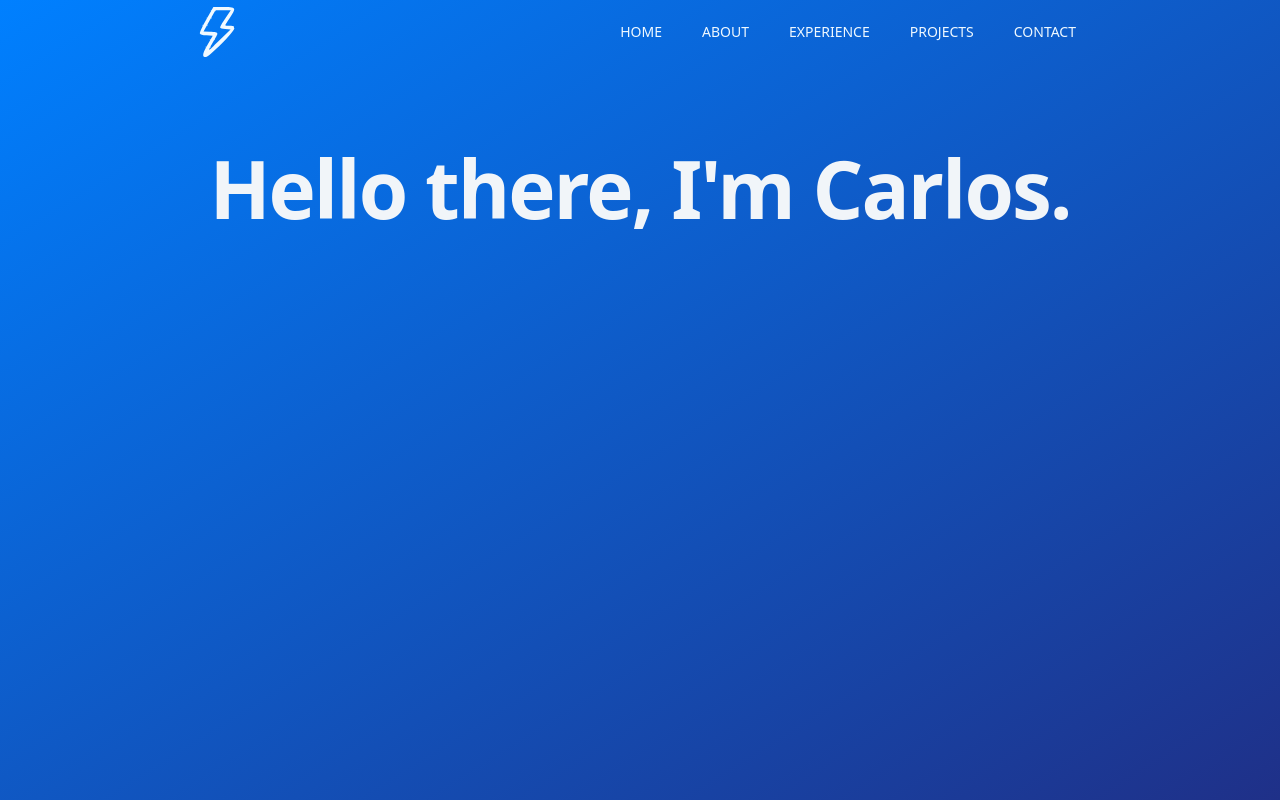
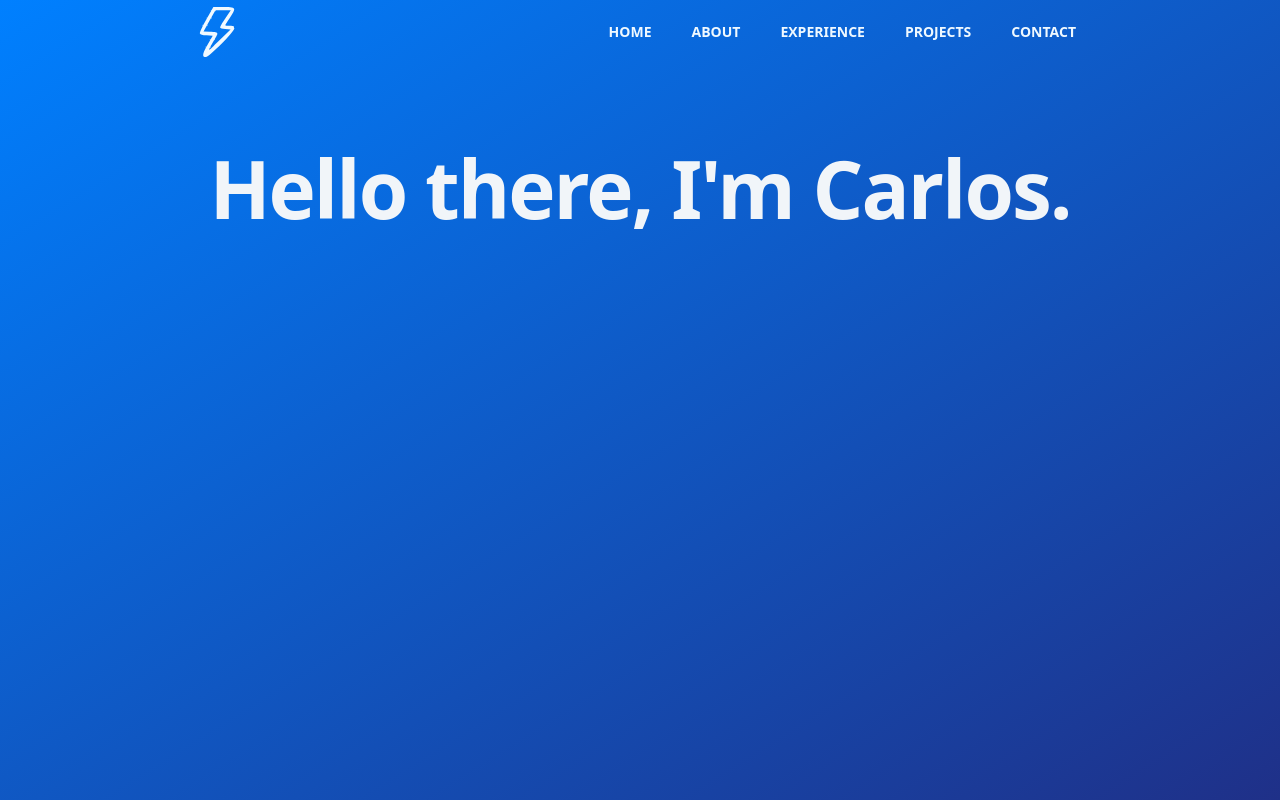
Before and after one commit to carlosavjr513/portfolio, a Next.js app: page / in a window 1280 px wide. Built offline with nearby package versions, Linux system fonts and the light colour scheme.

Commit message:
font fix

```diff
--- a/src/components/Layout/Navbar.tsx
+++ b/src/components/Layout/Navbar.tsx
@@ -1,6 +1,5 @@
 import Link from "next/link";
 import Lightning from "../Assets/Lightning";
-import Image from "next/image";
 
 const Navbar = () => {
   return (
@@ -19,31 +18,31 @@ const Navbar = () => {
             <div className="ml-10 flex items-baseline space-x-4">
               <Link
                 href="/"
-                className="rounded-md px-3 py-2 text-sm font-medium text-sky-50 hover:text-[#04acf4]"
+                className="rounded-md px-3 py-2 text-sm font-bold text-sky-50 hover:text-[#04acf4]"
               >
                 HOME
               </Link>
               <Link
                 href="/about"
-                className="rounded-md px-3 py-2 text-sm font-medium text-sky-50 hover:text-[#04acf4]"
+                className="rounded-md px-3 py-2 text-sm font-bold text-sky-50 hover:text-[#04acf4]"
               >
                 ABOUT
               </Link>
               <Link
                 href="/experience"
-                className="rounded-md px-3 py-2 text-sm font-medium text-sky-50 hover:text-[#04acf4]"
+                className="rounded-md px-3 py-2 text-sm font-bold text-sky-50 hover:text-[#04acf4]"
               >
                 EXPERIENCE
               </Link>
               <Link
                 href="/projects"
-                className="rounded-md px-3 py-2 text-sm font-medium text-sky-50 hover:text-[#04acf4]"
+                className="rounded-md px-3 py-2 text-sm font-bold text-sky-50 hover:text-[#04acf4]"
               >
                 PROJECTS
               </Link>
               <Link
                 href="/contact"
-                className="rounded-md px-3 py-2 text-sm font-medium text-sky-50 hover:text-[#04acf4]"
+                className="rounded-md px-3 py-2 text-sm font-bold text-sky-50 hover:text-[#04acf4]"
               >
                 CONTACT
               </Link>
```
